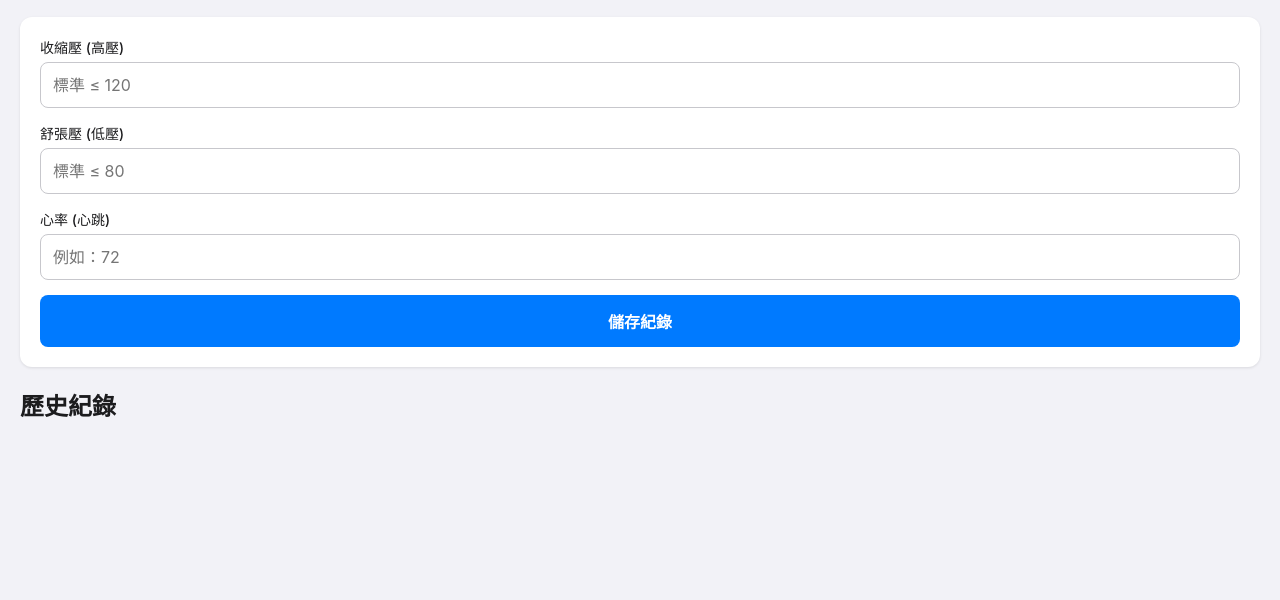
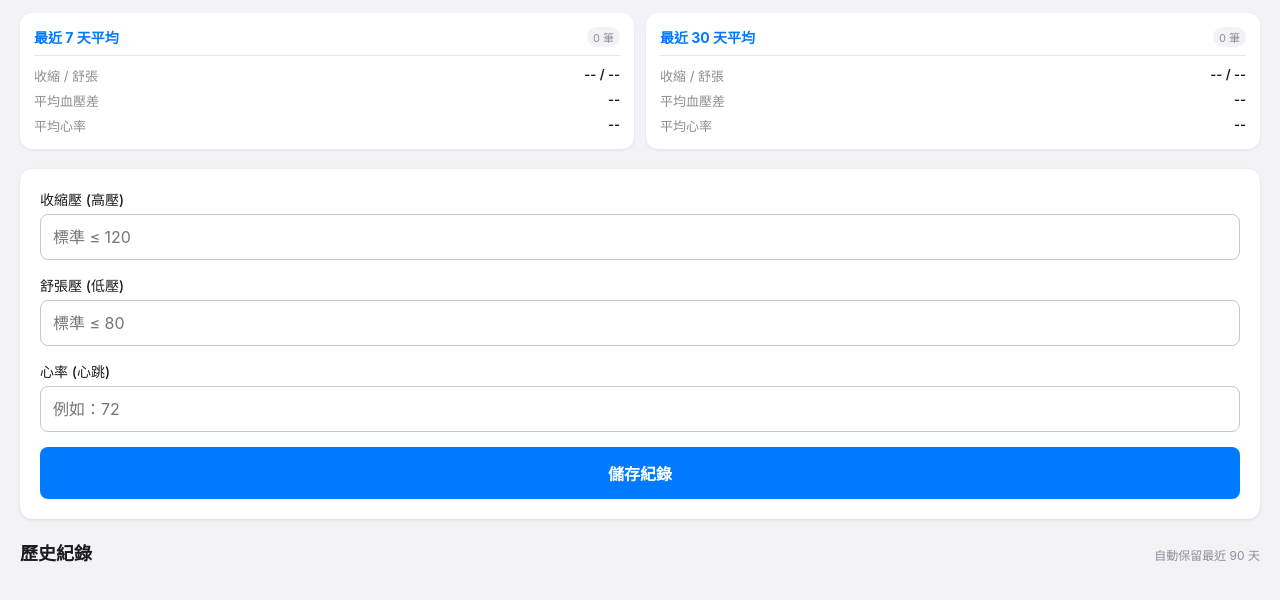
Before and after one commit to felix0225/Blood-pressure-record, a plain HTML site: page index.html in a window 1280 px wide. Shown: the part 74-674 px from the top of the page. Drawn offline with Linux system fonts and the light colour scheme.

Commit message:
增加 1.只保留90天內的資料 2.最近 7 天平均 3.最近 30 天平均

```diff
--- a/index.html
+++ b/index.html
@@ -5,15 +5,12 @@
     <meta name="viewport" content="width=device-width, initial-scale=1.0, maximum-scale=1.0, user-scalable=no">
     <title>血壓紀錄</title>
 
-    <!-- 一般瀏覽器 favicon -->
-    <link rel="icon" type="image/png" href="icon.png">
+    <!-- PWA & iOS 設定 -->
+    <link rel="manifest" href="manifest.json">
     <meta name="apple-mobile-web-app-capable" content="yes">
     <meta name="apple-mobile-web-app-status-bar-style" content="default">
     <meta name="apple-mobile-web-app-title" content="血壓紀錄">
-    <!-- Apple / iPhone 主畫面圖示 -->
     <link rel="apple-touch-icon" href="icon.png">
-    <!-- PWA & iOS 設定 -->
-    <link rel="manifest" href="manifest.json">
 
     <style>
         :root {
@@ -23,13 +20,48 @@
             --text-muted: #8e8e93;
             --primary: #007aff;
             --danger: #ff3b30;
-            --warning: #ff9500;
-            --normal: #34c759;
+            --border-color: #e5e5ea;
         }
         * { box-sizing: border-box; font-family: -apple-system, BlinkMacSystemFont, "Segoe UI", Roboto, Helvetica, Arial, sans-serif; }
         body { background-color: var(--bg-color); margin: 0; padding: 20px; color: var(--text-main); -webkit-tap-highlight-color: transparent; }
 
-        h1 { font-size: 24px; text-align: center; margin-bottom: 20px; }
+        h1 { font-size: 24px; text-align: center; margin-bottom: 16px; }
+        h2 { font-size: 18px; margin: 0; }
+        .header-row { display: flex; justify-content: space-between; align-items: baseline; margin-bottom: 12px; }
+        .sub-note { font-size: 12px; color: var(--text-muted); }
+
+        /* 統計卡片區塊 */
+        .stats-grid {
+            display: grid;
+            grid-template-columns: 1fr 1fr;
+            gap: 12px;
+            margin-bottom: 20px;
+        }
+        .stat-card {
+            background-color: var(--card-bg);
+            border-radius: 12px;
+            padding: 14px;
+            box-shadow: 0 1px 3px rgba(0,0,0,0.08);
+        }
+        .stat-header {
+            display: flex;
+            justify-content: space-between;
+            align-items: center;
+            border-bottom: 1px solid var(--border-color);
+            padding-bottom: 8px;
+            margin-bottom: 10px;
+        }
+        .stat-title { font-size: 14px; font-weight: 700; color: var(--primary); }
+        .stat-count { font-size: 11px; color: var(--text-muted); background: var(--bg-color); padding: 2px 6px; border-radius: 10px; }
+        .stat-row {
+            display: flex;
+            justify-content: space-between;
+            font-size: 13px;
+            margin-bottom: 6px;
+        }
+        .stat-row:last-child { margin-bottom: 0; }
+        .stat-label { color: var(--text-muted); }
+        .stat-val { font-weight: 600; }
 
         .card {
             background-color: var(--card-bg);
@@ -68,7 +100,7 @@
         .record-data { font-size: 16px; font-weight: 600; }
         .record-diff { font-size: 14px; color: var(--text-muted); margin-top: 4px; }
 
-        /* 新增：紅字警告樣式 */
+        /* 紅字警告樣式 */
         .danger-text {
             color: var(--danger) !important;
             font-weight: 800;
@@ -84,6 +116,9 @@
 <body>
 
     <h1>血壓紀錄</h1>
+
+    <!-- 7天與30天平均值統計卡片 -->
+    <div class="stats-grid" id="statsGrid"></div>
 
     <div class="card">
         <form id="bpForm">
@@ -103,10 +138,11 @@
         </form>
     </div>
 
-    <h2>歷史紀錄</h2>
-    <div class="record-list" id="recordList">
-        <!-- 紀錄會顯示在這裡 -->
+    <div class="header-row">
+        <h2>歷史紀錄</h2>
+        <span class="sub-note">自動保留最近 90 天</span>
     </div>
+    <div class="record-list" id="recordList"></div>
 
     <script>
         if ('serviceWorker' in navigator) {
@@ -115,14 +151,100 @@
 
         const bpForm = document.getElementById('bpForm');
         const recordList = document.getElementById('recordList');
+        const statsGrid = document.getElementById('statsGrid');
+        const DAY_MS = 24 * 60 * 60 * 1000;
+        const RETENTION_MS = 90 * DAY_MS;
         let records = JSON.parse(localStorage.getItem('bpRecords')) || [];
 
+        // 取得單筆紀錄的時間戳記
+        function getRecordTime(record) {
+            return record.timestamp || new Date(record.time).getTime();
+        }
+
+        // 清理超過 90 天的舊紀錄
+        function cleanOldRecords() {
+            const now = Date.now();
+            const initialLength = records.length;
+
+            records = records.filter(record => {
+                const recordTime = getRecordTime(record);
+                return !isNaN(recordTime) && (now - recordTime <= RETENTION_MS);
+            });
+
+            if (records.length !== initialLength) {
+                localStorage.setItem('bpRecords', JSON.stringify(records));
+            }
+        }
+
+        // 計算指定天數內的平均值
+        function getStatsForDays(days) {
+            const now = Date.now();
+            const cutoff = days * DAY_MS;
+            const filtered = records.filter(r => (now - getRecordTime(r)) <= cutoff);
+            const count = filtered.length;
+
+            if (count === 0) {
+                return { count: 0, sys: '--', dia: '--', diff: '--', hr: '--' };
+            }
+
+            const sum = filtered.reduce((acc, r) => ({
+                sys: acc.sys + r.sys,
+                dia: acc.dia + r.dia,
+                diff: acc.diff + r.diff,
+                hr: acc.hr + r.hr
+            }), { sys: 0, dia: 0, diff: 0, hr: 0 });
+
+            return {
+                count,
+                sys: Math.round(sum.sys / count),
+                dia: Math.round(sum.dia / count),
+                diff: Math.round(sum.diff / count),
+                hr: Math.round(sum.hr / count)
+            };
+        }
+
+        // 產生統計卡片 HTML
+        function createStatCardHTML(title, stats) {
+            const sysHtml = (stats.sys !== '--' && stats.sys > 120) ? `<span class="danger-text">${stats.sys}</span>` : stats.sys;
+            const diaHtml = (stats.dia !== '--' && stats.dia > 80) ? `<span class="danger-text">${stats.dia}</span>` : stats.dia;
+            const diffHtml = (stats.diff !== '--' && stats.diff > 60) ? `<span class="danger-text">${stats.diff}</span>` : stats.diff;
+
+            return `
+                <div class="stat-card">
+                    <div class="stat-header">
+                        <span class="stat-title">${title}</span>
+                        <span class="stat-count">${stats.count} 筆</span>
+                    </div>
+                    <div class="stat-row">
+                        <span class="stat-label">收縮 / 舒張</span>
+                        <span class="stat-val">${sysHtml} / ${diaHtml}</span>
+                    </div>
+                    <div class="stat-row">
+                        <span class="stat-label">平均血壓差</span>
+                        <span class="stat-val">${diffHtml}</span>
+                    </div>
+                    <div class="stat-row">
+                        <span class="stat-label">平均心率</span>
+                        <span class="stat-val">${stats.hr}</span>
+                    </div>
+                </div>
+            `;
+        }
+
+        // 渲染統計卡片與歷史列表
         function renderRecords() {
+            cleanOldRecords();
+
+            // 更新上方 7 天與 30 天統計卡片
+            const stats7 = getStatsForDays(7);
+            const stats30 = getStatsForDays(30);
+            statsGrid.innerHTML = createStatCardHTML('最近 7 天平均', stats7) + createStatCardHTML('最近 30 天平均', stats30);
+
+            // 更新下方歷史紀錄列表
             recordList.innerHTML = '';
             [...records].reverse().forEach((record, index) => {
                 const actualIndex = records.length - 1 - index;
 
-                // 判斷是否超過標準，若超過則加上 'danger-text' CSS class (紅字粗體)
                 const sysDisplay = record.sys > 120 ? `<span class="danger-text">${record.sys}</span>` : record.sys;
                 const diaDisplay = record.dia > 80 ? `<span class="danger-text">${record.dia}</span>` : record.dia;
                 const diffDisplay = record.diff > 60 ? `<span class="danger-text">${record.diff}</span>` : record.diff;
@@ -132,8 +254,8 @@
                 div.innerHTML = `
                     <div>
                         <div class="record-time">${record.time}</div>
-                        <div class="record-data">收縮壓: ${sysDisplay} ，舒張壓: ${diaDisplay} ，心率: ${record.hr}</div>
-                        <div class="record-diff">血壓差 (脈壓): ${diffDisplay}</div>
+                        <div class="record-data">血壓: ${sysDisplay} / ${diaDisplay} | 心率: ${record.hr}</div>
+                        <div class="record-diff">血壓差 (脈壓差): ${diffDisplay}</div>
                     </div>
                     <button class="delete-btn" onclick="deleteRecord(${actualIndex})">刪除</button>
                 `;
@@ -151,7 +273,14 @@
             const now = new Date();
             const timeString = `${now.getFullYear()}/${String(now.getMonth()+1).padStart(2, '0')}/${String(now.getDate()).padStart(2, '0')} ${String(now.getHours()).padStart(2, '0')}:${String(now.getMinutes()).padStart(2, '0')}`;
 
-            const newRecord = { sys, dia, hr, diff, time: timeString };
+            const newRecord = {
+                sys,
+                dia,
+                hr,
+                diff,
+                time: timeString,
+                timestamp: now.getTime()
+            };
             records.push(newRecord);
             localStorage.setItem('bpRecords', JSON.stringify(records));
 
```
